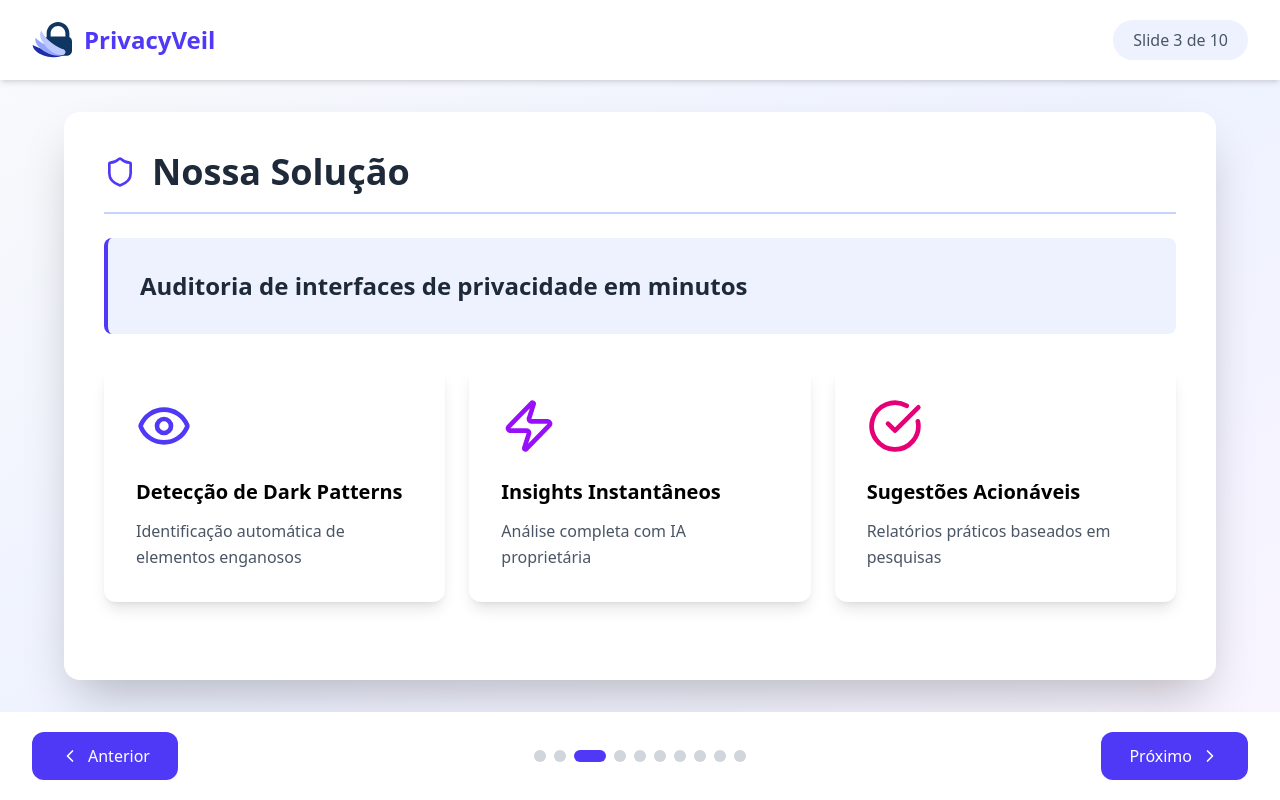
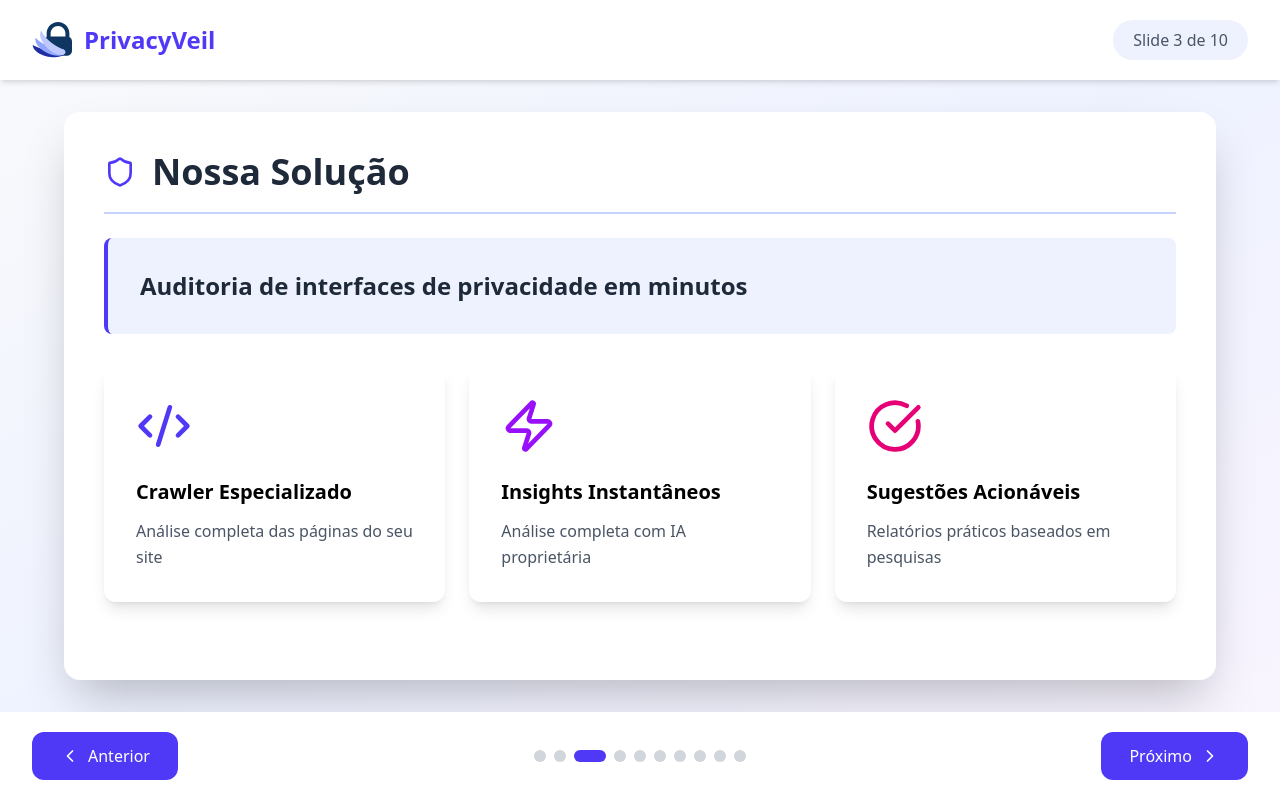
Before and after one commit to gabrielmotaa/pitch-privacyveil, a React (Vite) app: page / in a window 1280 px wide. Both pictures are taken after a click on the button 599 px from the left and 756 px from the top of the page. Built offline with nearby package versions, Linux system fonts and the light colour scheme.

Commit message:
change dark patterns to crawler

```diff
--- a/src/App.jsx
+++ b/src/App.jsx
@@ -1,5 +1,5 @@
 import React, { useState } from 'react';
-import { ChevronLeft, ChevronRight, Shield, Target, TrendingUp, DollarSign, Calendar, Award, Eye, Zap, CheckCircle } from 'lucide-react';
+import { ChevronLeft, ChevronRight, Shield, Target, TrendingUp, DollarSign, Calendar, Award, CodeXml, Zap, CheckCircle } from 'lucide-react';
 // import css
 import './App.css';
 import logo from './assets/logo.svg';
@@ -50,9 +50,9 @@ const PitchDeck = () => {
           </div>
           <div className="grid grid-cols-3 gap-6">
             <div className="bg-white p-8 rounded-xl shadow-lg">
-              <Eye className="w-14 h-14 text-indigo-600 mb-6" />
-              <h3 className="font-bold text-xl mb-3">Detecção de Dark Patterns</h3>
-              <p className="text-base text-gray-600 leading-relaxed">Identificação automática de elementos enganosos</p>
+              <CodeXml className="w-14 h-14 text-indigo-600 mb-6" />
+              <h3 className="font-bold text-xl mb-3">Crawler Especializado</h3>
+              <p className="text-base text-gray-600 leading-relaxed">Análise completa das páginas do seu site</p>
             </div>
             <div className="bg-white p-8 rounded-xl shadow-lg">
               <Zap className="w-14 h-14 text-purple-600 mb-6" />
```
